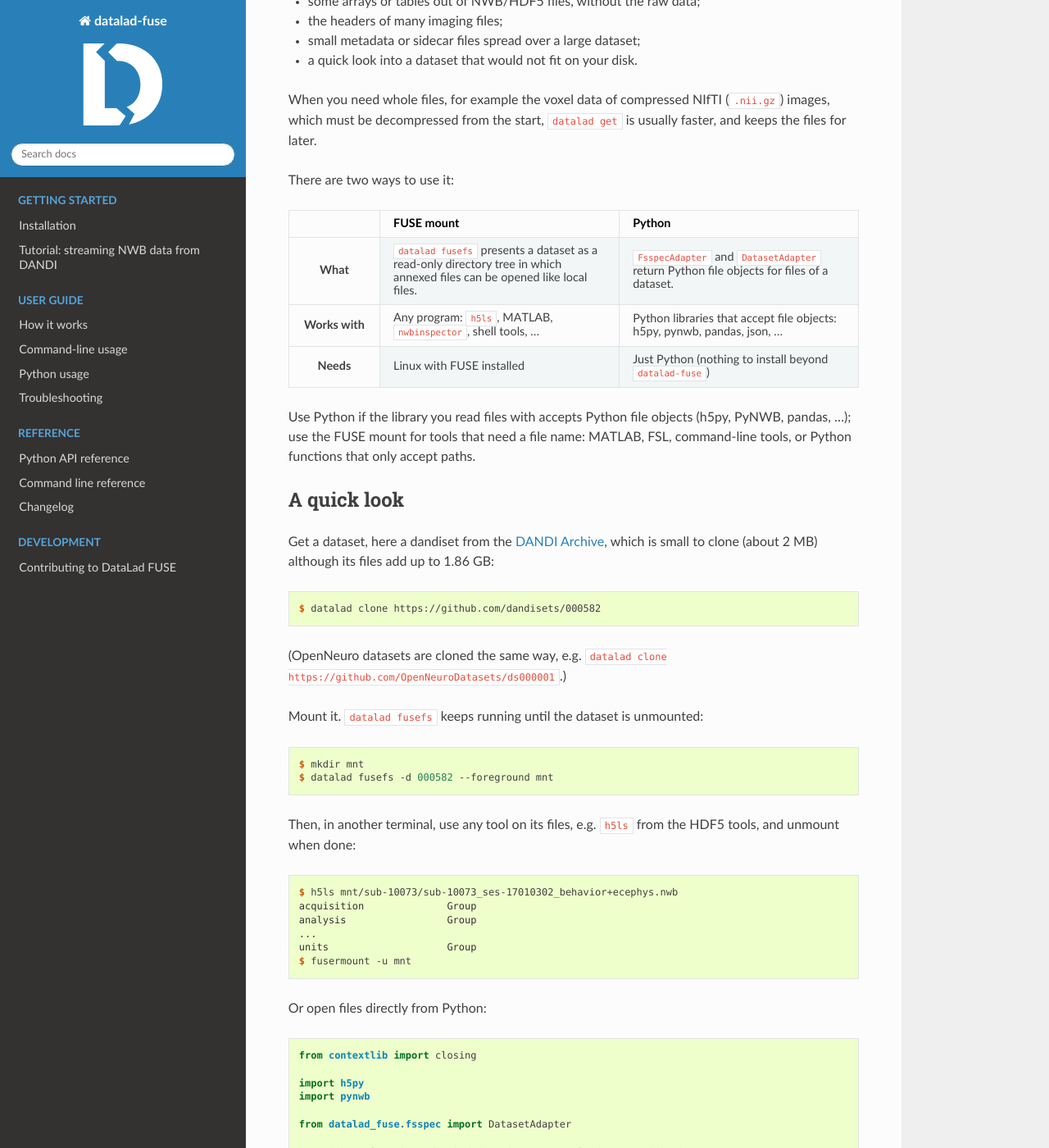
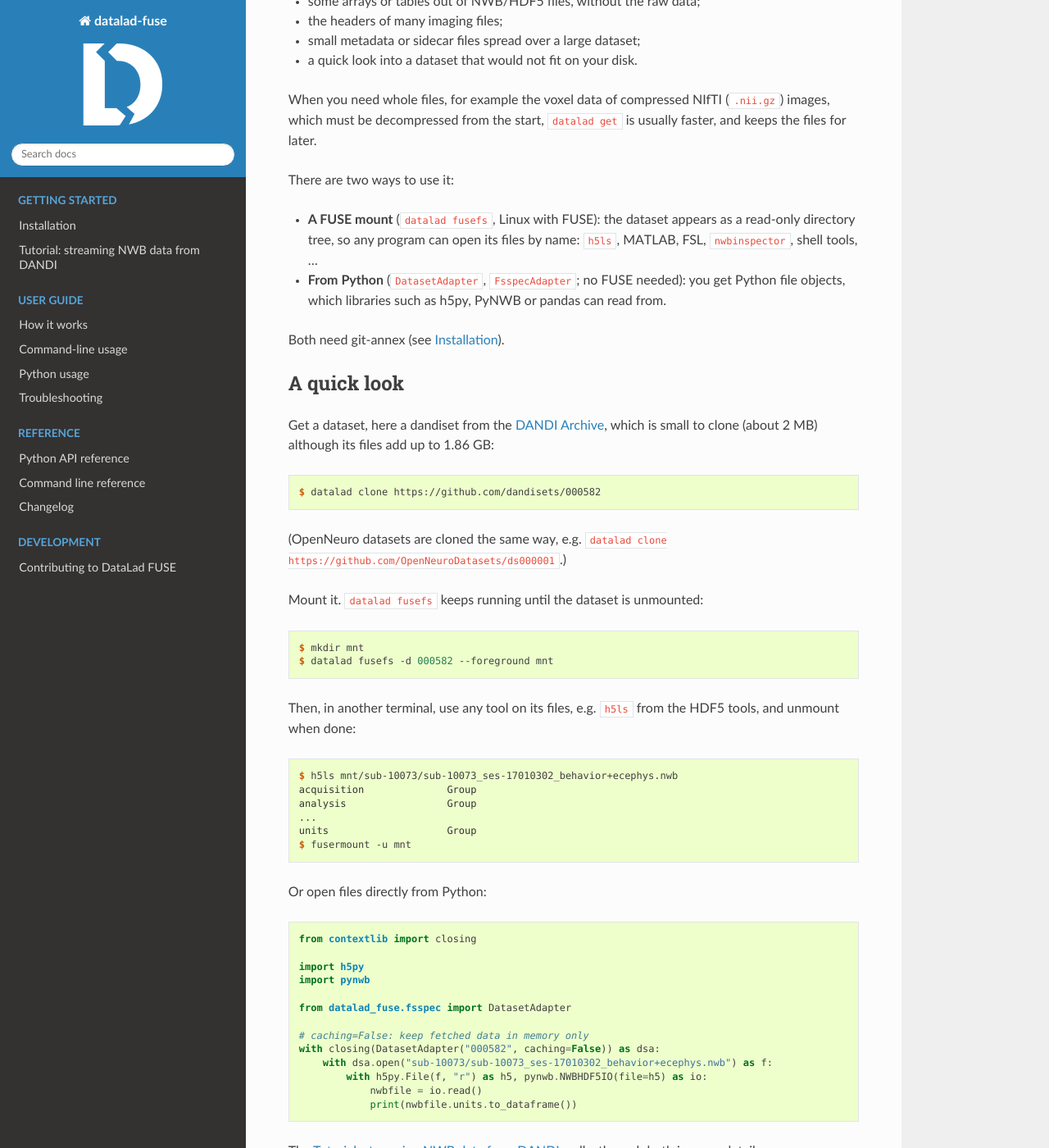
Before and after one commit to datalad/datalad-fuse, a Sphinx documentation site: the page built from docs/source/index.rst, in a window 1280 px wide and 1400 px high, scrolled down 517 px. Shown: the whole window at 82% size. Built offline with Sphinx 7.4.7 and the Read the Docs theme 3.1.0, drawn with Linux system fonts in a browser that asks for light colours; pages that are not in the unit, such as notebooks, are missing from menus; some of the changed text lies outside the part shown.

Commit message:
DOC: trim the documentation and fix inaccuracies from another review
Trim (~200 lines) content duplicated across pages or of little value:
clone/unmount output and repeated caching details in the tutorial,
the Jupyter pattern moved to the Python guide, simpler mounting from
Python with subprocess, merged/removed self-explanatory troubleshooting
entries, shorter "How it works", bullets instead of a wide table and
no Indices section on the front page.

Fix:
- The Python route also needs git-annex
- CONTRIBUTING.md: FUSE packages, the --no-forgejo option (there is no
  --forgejo, and failing to start the container is fatal by default),
  and the container image actually used
- Cache entries expire a week after they were first cached
- Drop a version note and sample outputs that would go stale
- --caching help text: fix typo, list the values

Co-Authored-By: Claude Opus 5.5 <noreply@anthropic.com>
Claude-Session: https://claude.ai/code/session_01TZnKRgtotR2MqJqkzJfvRU

```diff
--- a/datalad_fuse/__init__.py
+++ b/datalad_fuse/__init__.py
@@ -94,7 +94,9 @@ class FuseFS(Interface):
             args=("--caching",),
             choices=["none", "ondisk"],
             default="none",
-            doc="Whether to cache fsspec'ed files on disk on not at all",
+            doc="""Whether to keep the data fetched from remote URLs in an
+            on-disk cache ('ondisk'), or only in memory while a file is open
+            ('none', the default).""",
         ),
         # TODO: (might better become config vars?)
         # --cache=persist
--- a/docs/source/index.rst
+++ b/docs/source/index.rst
@@ -33,31 +33,14 @@ get`` is usually faster, and keeps the files for later.
 
 There are two ways to use it:
 
-.. list-table::
-   :header-rows: 1
-   :stub-columns: 1
-   :widths: 16 42 42
+- **A FUSE mount** (``datalad fusefs``, Linux with FUSE): the dataset appears
+  as a read-only directory tree, so any program can open its files by name:
+  ``h5ls``, MATLAB, FSL, ``nwbinspector``, shell tools, ...
+- **From Python** (``DatasetAdapter``, ``FsspecAdapter``; no FUSE needed): you
+  get Python file objects, which libraries such as h5py, PyNWB or pandas can
+  read from.
 
-   * -
-     - FUSE mount
-     - Python
-   * - What
-     - ``datalad fusefs`` presents a dataset as a read-only directory tree in
-       which annexed files can be opened like local files.
-     - ``FsspecAdapter`` and ``DatasetAdapter`` return Python file objects
-       for files of a dataset.
-   * - Works with
-     - Any program: ``h5ls``, MATLAB, ``nwbinspector``, shell tools, ...
-     - Python libraries that accept file objects: h5py, pynwb, pandas,
-       json, ...
-   * - Needs
-     - Linux with FUSE installed
-     - Just Python (nothing to install beyond ``datalad-fuse``)
-
-Use Python if the library you read files with accepts Python file objects
-(h5py, PyNWB, pandas, ...); use the FUSE mount for tools that need a file
-name: MATLAB, FSL, command-line tools, or Python functions that only accept
-paths.
+Both need git-annex (see :doc:`installation`).
 
 
 A quick look
```
Also changed, not shown: other parts of docs/source/index.rst (+4 -12 lines), CONTRIBUTING.md (+9 -8 lines), docs/source/concepts.rst (+14 -35 lines), docs/source/installation.rst (+8 -19 lines), docs/source/python.rst (+47 -47 lines), docs/source/troubleshooting.rst (+19 -44 lines), docs/source/tutorial.rst (+19 -79 lines), 2 other files.
